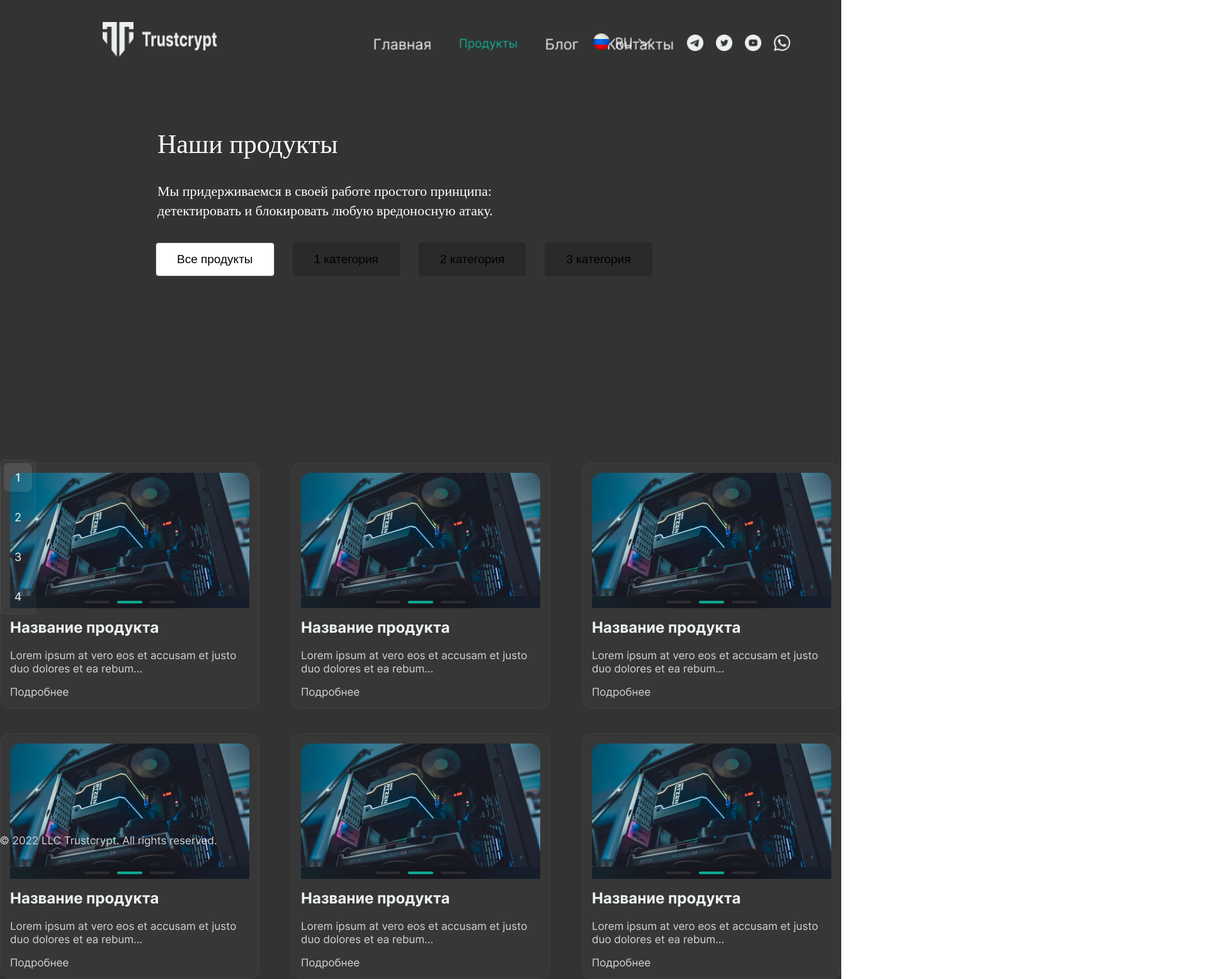
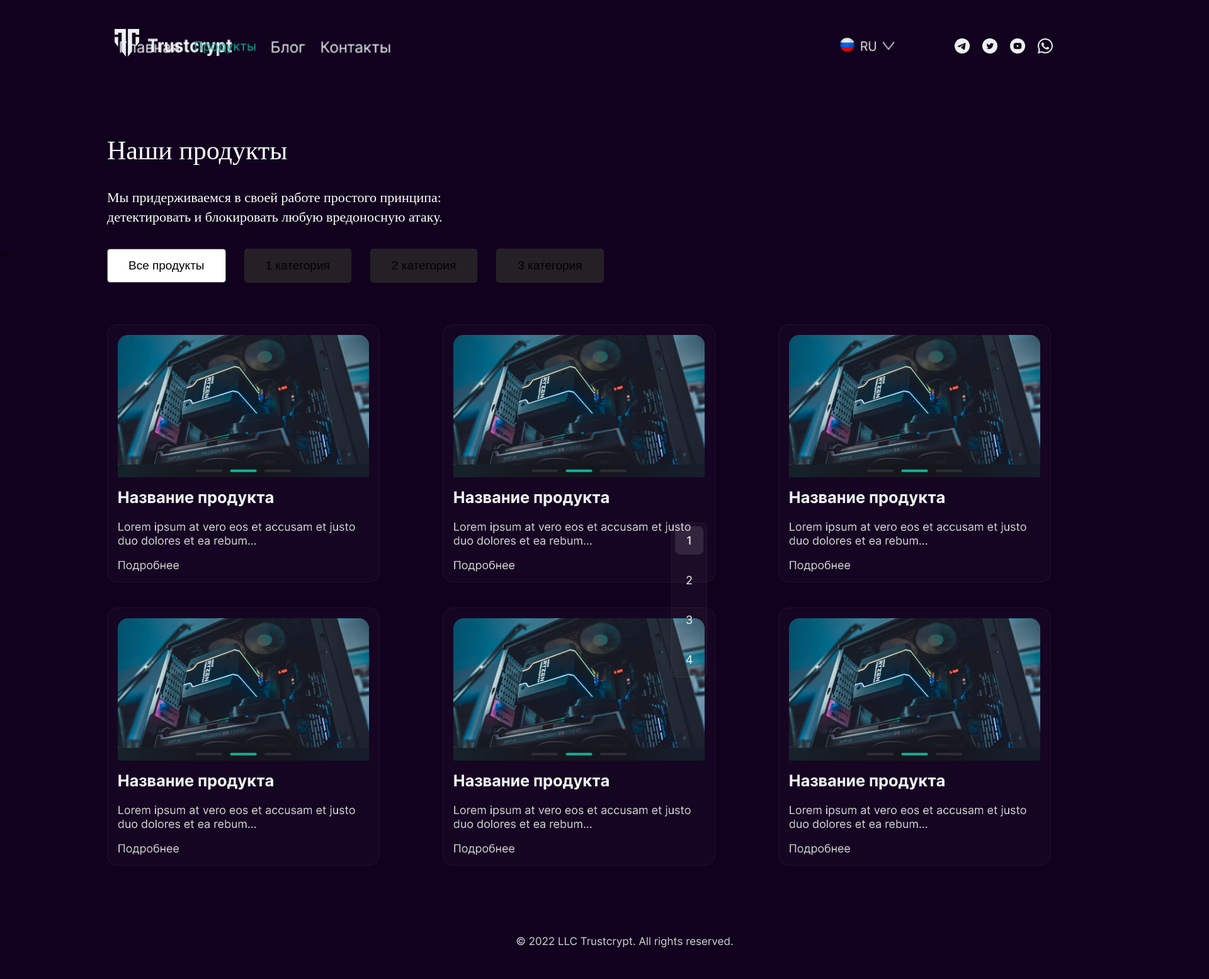
Before and after one commit to Istamovashakhzoda/JS-praect, a plain HTML site: page index.html in a window 1280 px wide. Shown: the top 1555 px of the page at 63% size, 1920 px wide, since content can reach past the window. After the commit the page ends 1509 px from the top, so only its background shows below. Drawn offline with Linux system fonts and the light colour scheme; a web font is replaced by a local one.

Commit message:
responsv

```diff
--- a/index.html
+++ b/index.html
@@ -21,7 +21,16 @@
     <img src="./images/Блог.png" alt="img">
     <img src="./images/Контакты.png" alt="img">
     </div>
-    <!-- <img class="tab" src="./images/Tab@2x.png" alt="img"> -->
+    <!-- <div class="tab">
+      <img  src="./images/Tab@2x.png" alt="img">
+    </div> -->
+    <!-- <nav class="navbar">
+      <ul class="navbar__list">
+        <li><a href="#" class="navbar__list--item">Главная</a></li>
+        <li><a href="#" class="navbar__list2--item"  style="color: #0FAE96;">Продукты</a></li>
+        <li><a href="#" class="navbar__list--item">Блог</a></li>
+        <li><a href="#" class="navbar__list--item">Контакты</a></li>
+      </ul> -->
   <div class="icon">
     <div class="icon__country">
       <img  src="./images/1659675994_55-kartinkin-net-p-zastavka-flag-rossii-krasivo-57.jpg" alt="img">
@@ -61,7 +70,9 @@
 </div>
     <!---------------------------------------------------------------------------------------------->
   </div>
+  <!-- <div class="bodypic"> -->
     <div class="body__infor">
+     <!-- <img src="./images/Component 3@2x.png" alt="img"> -->
      <img src="./images/Component 3@2x.png" alt="img">
      <img src="./images/Component 3@2x.png" alt="img">
      <img src="./images/Component 3@2x.png" alt="img">
@@ -71,12 +82,14 @@
       <img src="./images/Component 3@2x.png" alt="img">
       <img src="./images/Component 3@2x.png" alt="img">
     </div>
+  <!-- </div> -->
+  <!-- ----------------------------------------------------------------------------------- -->
  <div class="numb">
   <img src="./images/Paginator_desktop.png" alt="img">
 </div>
   <div class="footer">
     <img src="./images/© 2022 LLC Trustcrypt. All rights reserved..png" alt="img">
-  </div>
+  </div> -->
   <script src="./script.js"></script>
 </body>
 </html>
--- a/index.scss
+++ b/index.scss
@@ -13,45 +13,50 @@
 body{
   max-width: 1900px;
   margin: 0 auto;
-  //height: 1225px;
-  background: #000000CC;
-  background: linear-gradient(0deg, rgba(0, 0, 0, 0.8), rgba(0, 0, 0, 0.8)), url(.jpg);
-// filter: blur(0.2px);
-  //background-color:rgb(4, 25, 57);
+  background-color: #11011E;;
   position: relative;
 }
+
 .header{
   display: flex;
   align-items: center;
-  justify-content: space-between;
-}
+  //justify-content: space-between;
+  height: 100px;
+  width: 1960px;
+  margin-left: 0;
+
   .inforimg{
   display: flex;
   margin-top: 35px;
-  width: 105px;
-  height: 55px;
+  width: 17.92px;
+  height: 44px;
   gap: 13px;
+  margin-left: 182px;
 }
+
 .inforimg2 img {
 margin-top: 15px;
-width: 120px;
-height: 30px;
+width: 135px;
+height: 28px;
 }
+
 .categories {
   display: flex;
-  gap: 46px;
-  width: 22px;
-  height: 19px;
-  //justify-content: space-between;
-  align-content: center;
+  gap: 25px;
+  position: absolute;
+  right: 660px;
+  // width: 219px;
+  height: 20px;
+  // list-style: none;
   margin-top: 50px;
-  //margin-left: 310px;
+  //margin-left: 110px;
 }
-// .tab{
+
+// .tab img{
 //   width: 98px;
 //   height: 1px;
-//   margin-top: 86px;
-// //margin-right:307px;
+//   margin-top: 126px;
+// //margin-right:507px;
 // }
 
 .icon{
@@ -59,40 +64,42 @@ height: 30px;
   gap: 10px;
   align-items: center;
  justify-content: space-between;
+ width: 59px;
   //margin-right: 80px;
   //margin-top: 45px;
   &__country img{
-    width:26px;
-    height: 26px;
+    width:23px;
+    height: 22px;
     border-radius: 50%;
     margin-top: 45px;
   }
   .ru img {
-    width: 25px;
-  height: 19px;
+    width: 24px;
+  height: 17px;
   margin-top: 50px;
 
   }
   .vec{
-    width: 23px;
-    height: 13px;
+    width: 20px;
+    height: 14px;
     margin-top: 45px;
    //margin-left: 5px;
   }
 
   .vector {
     margin-top: 45px;
-    margin-left: 45px;
+    margin-left: 85px;
    display: flex;
    gap: 20px;
-   width: 26px;
-   height: 26px;
+   width: 24px;
+   height: 24px;
   }
 
 }
+}
 
 .data{
-  margin-left: 250px;
+  margin-left: 170px;
  margin-top:115px;
   align-items: center;
   // line-height: 92px;
@@ -114,7 +121,7 @@ height: 30px;
     display: flex;
     gap: 130px;
   position: absolute;
-  left: 247px;
+  left: 170px;
 
    button{
     background-color: #2a2929cc;
@@ -138,39 +145,80 @@ height: 30px;
     background-color: white;
     color: black;
   }
-  ///----------------------------------------------------------------
-
+  ///----------------------------------------------------------------------------------------
   .body__infor{
     position: absolute;
     //right: 843px;
- // left: 120px;
-  margin-top: 350px;
-  width: 410px;
-  height: 390px;
+   left: 170px;
+    margin-top: 120px;
+    // justify-content: center;
+    // text-align: center;
+    //align-items: center;
+    width: 470px;
+    height: 410px;
     display: flex;
-  gap: 50px;
+    gap: 100px;
   }
   .body__infor-2{
     position: absolute;
     //right: 843px;
-  //left: 120px;
-  margin-top: 780px;
-  width: 410px;
-  height: 390px;
+    left:170px;
+    margin-top: 570px;
+    width: 470px;
+    height: 410px;
     display: flex;
-  gap: 50px;
+    gap: 100px;
   }
 .numb{
   position: absolute;
   //left: 1170px;
-  //right: 350px;
-  top: 730px;
+  right: 157px;
+  top: 830px;
 }
 .footer{
   position: absolute;
-  top: 1328px;
-  //left: 580px;
+   top: 1488px;
+  left: 820px;
+  // bottom: 0;
+  //display: flex;
+  //text-align: center;
+  //align-items: flex-end;
 }
+
+
+
+
+
+
+
+
+
+
+
+
+
+
+
+
+
+
+
+
+
+
+
+
+
+
+
+
+
+
+
+
+
+
+
 ///---------------------------------------RESPONSIVE SECTION---------------------------------------------------------------------
 // @media only screen and (max-width:1200px) {
 //   .header{
```
Also changed, not shown: index.css, 1 other file. Lines whose indentation alone changed are shown as unchanged.
